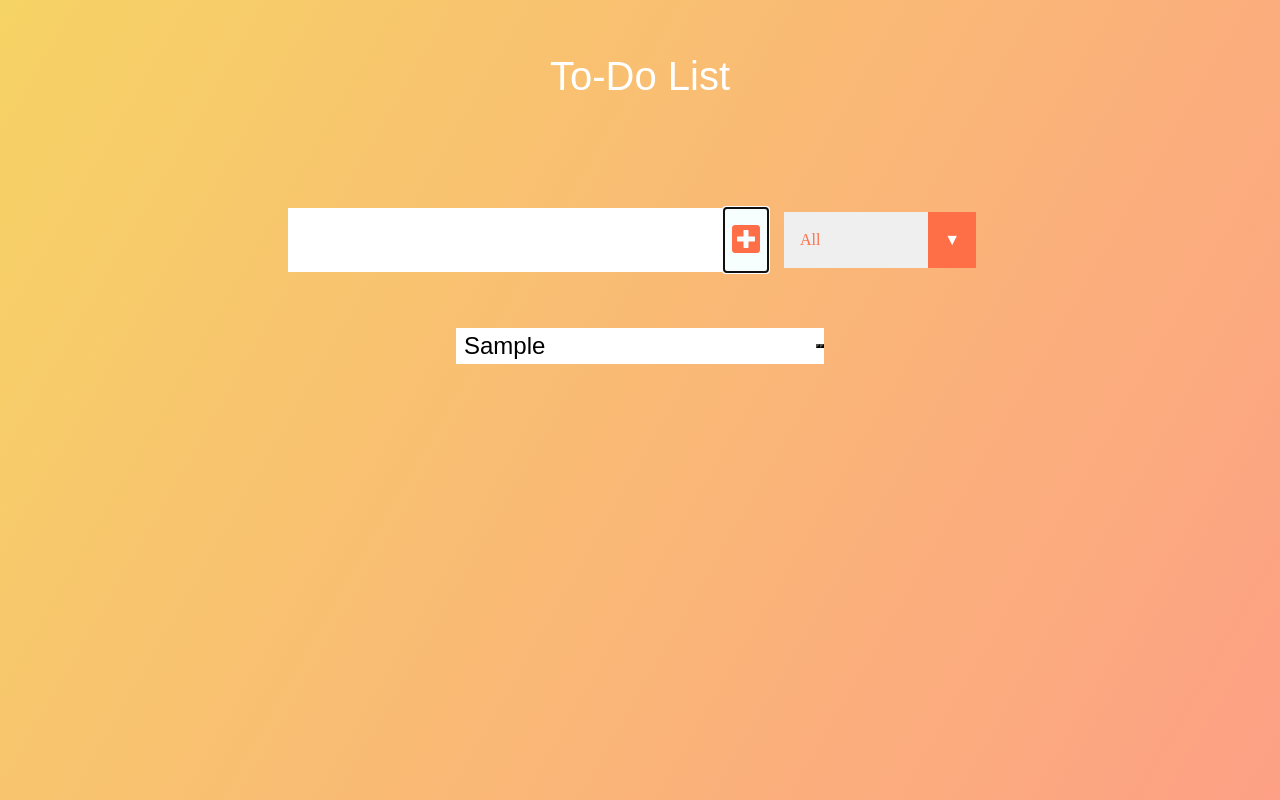
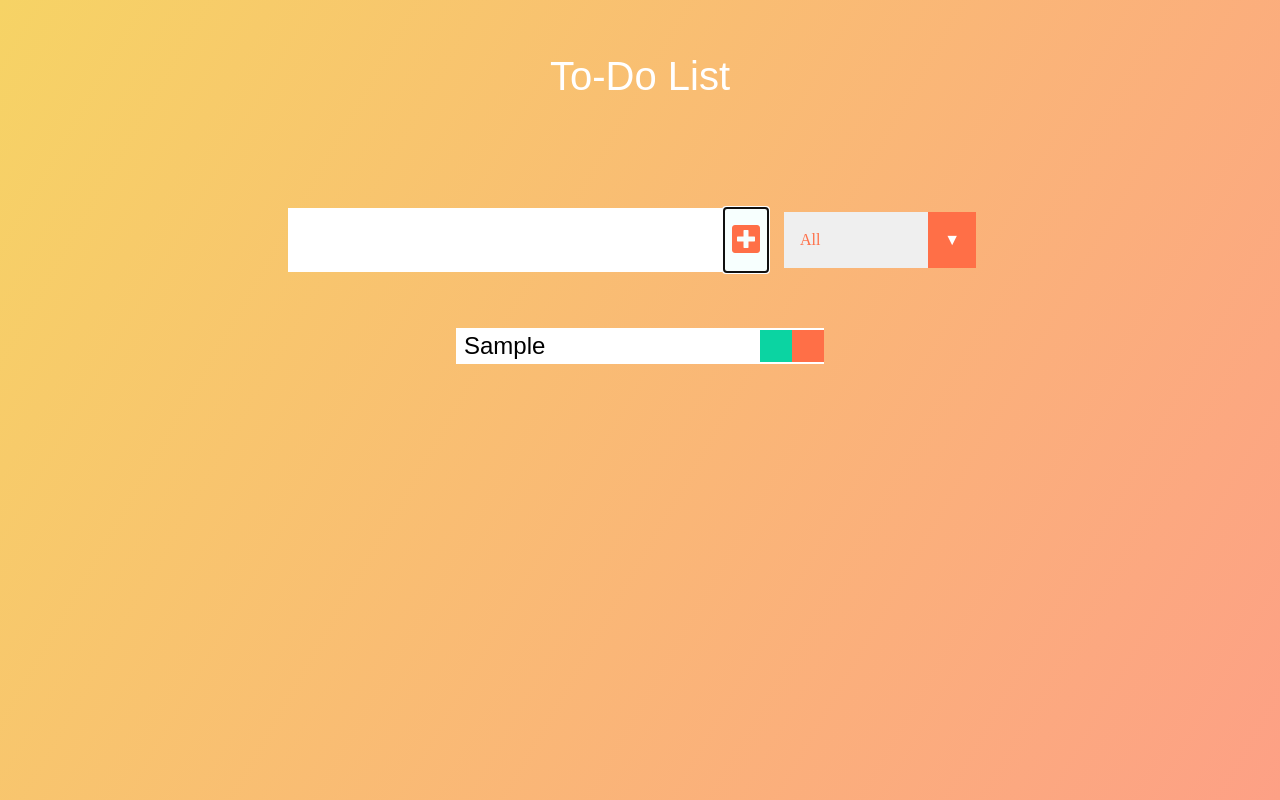
Before and after one commit to CornveliousFarva/to-do-list-react, a React (Create React App) app in the folder to-do-list/: page / in a window 1280 px wide. Both pictures are taken after typing "Sample" into the empty fields and a click on the button 746 px from the left and 240 px from the top of the page. Built offline with nearby package versions, Linux system fonts and the light colour scheme; the HTML template or start-up script is replaced by a standard one.

Commit message:
Added a little bit of the delete handler function and fixed css issue with the complete and trash buttons.

```diff
--- a/to-do-list/src/components/Todo.js
+++ b/to-do-list/src/components/Todo.js
@@ -1,17 +1,17 @@
 import React from 'react'
 
-const Todo = ({ text, todos, setTodosa }) => {
+const Todo = ({ text, todo, todos, setTodos }) => {
     // Events
     const deleteHandler = () => {
-
+        setTodos(todo.filter((el) => el.id !== todo.id))
     }
     return(
         <div className="todo">
             <li className="todo-item">{text}</li>
-            <button className="complete-button">
+            <button className="complete-btn">
                 <i className="fas-fa-check"></i>
             </button>
-            <button className="trash-button">
+            <button onClick={deleteHandler} className="trash-btn">
                 <i className="fas-fa-trash"></i>
             </button>
         </div>
```
Also changed, not shown: 1 other file (tests, documents, lock files or other folders).
